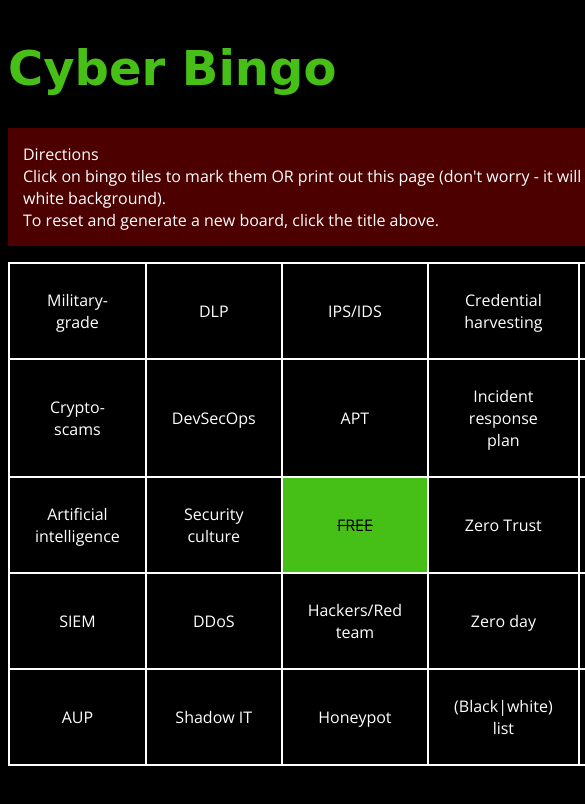
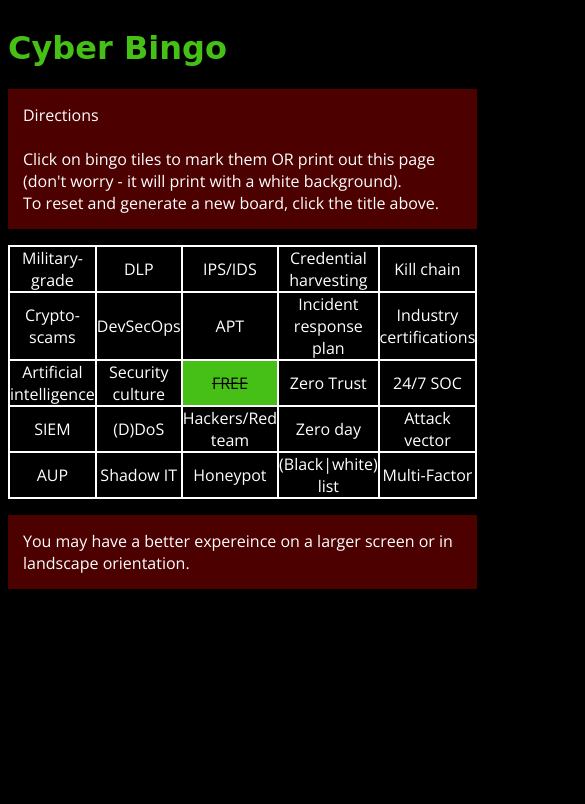
Before and after one commit to bendahrooge/cyber-bingo, a plain HTML site: page index.html in a window 390 px wide. Shown: the top 804 px of the page, 585 px wide, since content can reach past the window. Drawn offline with nearby package versions, Linux system fonts and the light colour scheme; a web font is replaced by a local one.

Commit message:
Bug fixes

```diff
--- a/index.html
+++ b/index.html
@@ -3,12 +3,13 @@
   <head>
     <meta charset="UTF-8" />
     <meta http-equiv="X-UA-Compatible" content="IE=edge" />
-    <meta name="viewport" content="width=device-width, initial-scale=1.0" />
+    <meta name="viewport" content="width=device-width, initial-scale=0.7" />
+    <!-- <meta name="viewport" content="width=800, initial-scale=1" /> -->
     <title>Cyber Bingo</title>
     <link rel="preconnect" href="https://fonts.googleapis.com" />
     <link rel="preconnect" href="https://fonts.gstatic.com" crossorigin />
     <link
-      href="https://fonts.googleapis.com/css2?family=Kdam+Thmor+Pro&family=Open+Sans&family=Righteous&family=VT323&family=Zen+Dots&display=swap"
+      href="https://fonts.googleapis.com/css2?family=Open+Sans&family=Zen+Dots&display=swap"
       rel="stylesheet"
     />
     <style>
@@ -22,11 +23,15 @@
       <div>
         <h1>Cyber Bingo</h1>
         <p class="no-print alert">
-          Directions<br />Click on bingo tiles to mark them OR print out this
-          page (don't worry - it will print with a white background). <br />To
-          reset and generate a new board, click the title above.
+          Directions<br /><br />Click on bingo tiles to mark them OR print out
+          this page (don't worry - it will print with a white background).
+          <br />To reset and generate a new board, click the title above.
         </p>
         <table></table>
+        <p class="no-print alert small-screen">
+          You may have a better expereince on a larger screen or in landscape
+          orientation.
+        </p>
       </div>
     </main>
   </body>
--- a/src/buzzwords.js
+++ b/src/buzzwords.js
@@ -5,7 +5,7 @@ const BUZZWORDS = [
   "SIEM",
   "Artificial intelligence",
   "Zero Trust",
-  "DDoS",
+  "(D)DoS",
   "Incident response plan",
   "PII",
   "Honeypot",
--- a/src/main.js
+++ b/src/main.js
@@ -55,13 +55,13 @@ $(document).ready(function () {
     $(".alert").hide()
   }
 
-  $("h1").click(() => {
+  $("h1").on("click", () => {
     if (confirm("Are you sure you want to generate a new bingo board?")) {
       renderBingo(generateBingo())
     }
   })
 
-  $("td").click((tile) => {
+  $(document).on("click", "td", (tile) => {
     $(tile.target).toggleClass("active")
 
     let bingo_data = JSON.parse(localStorage.getItem("bingo"))
--- a/src/style.css
+++ b/src/style.css
@@ -21,10 +21,6 @@ table {
     table-layout: fixed;
 }
 
-tr {
-    /* display: none; */
-}
-
 td {
     padding: 25px;
     border-spacing: 0px;
@@ -46,6 +42,10 @@ td {
     background: rgba(255, 0, 0, 0.3);
 }
 
+.small-screen {
+    display: none;
+}
+
 /* Dont use too much ink */
 @media print
 {
@@ -56,6 +56,7 @@ td {
 
     td {
         border: 1px solid black;
+        background-color: white;
     }
 
     .no-print, .no-print *
@@ -63,3 +64,18 @@ td {
         display: none !important;
     }
 }
+
+/* Special settings for smaller screens */
+@media only screen and (max-width: 800px) {
+    td {
+        padding: 0px;
+    }
+
+    h1 {
+        font-size: 2rem;
+    }
+
+    .small-screen {
+        display: block;
+    }
+}
```
Also changed, not shown: 1 other file.
